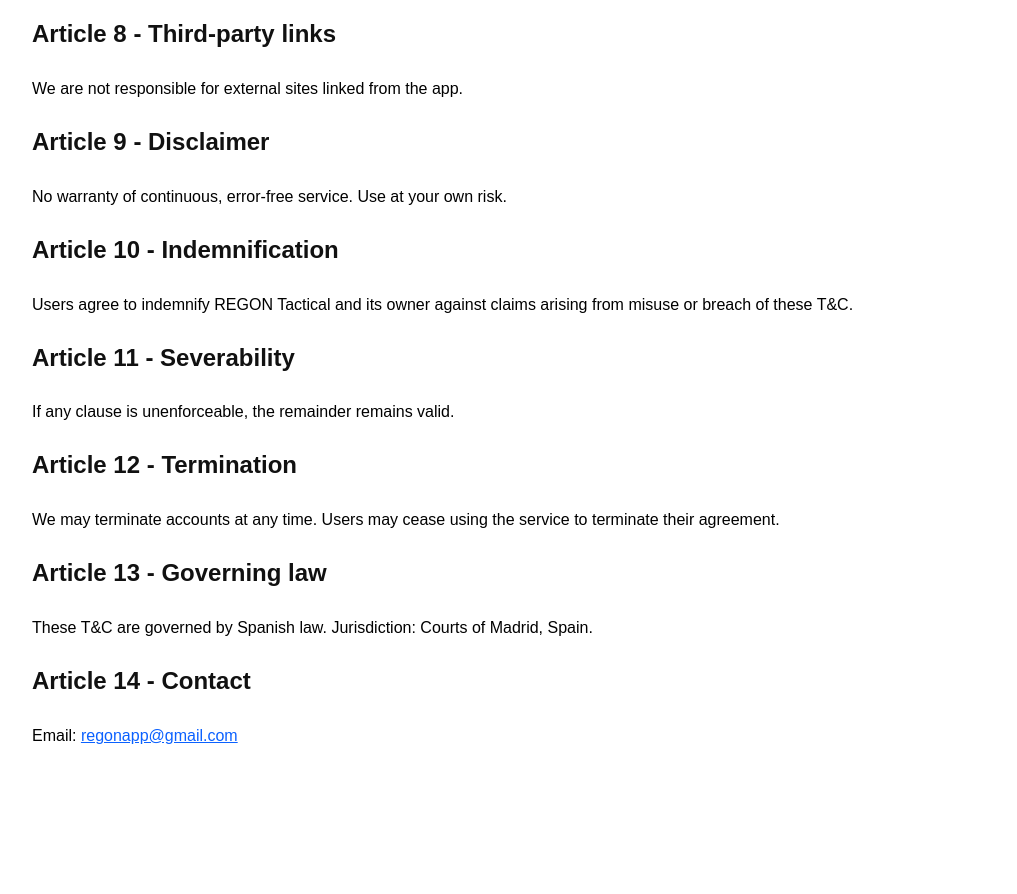
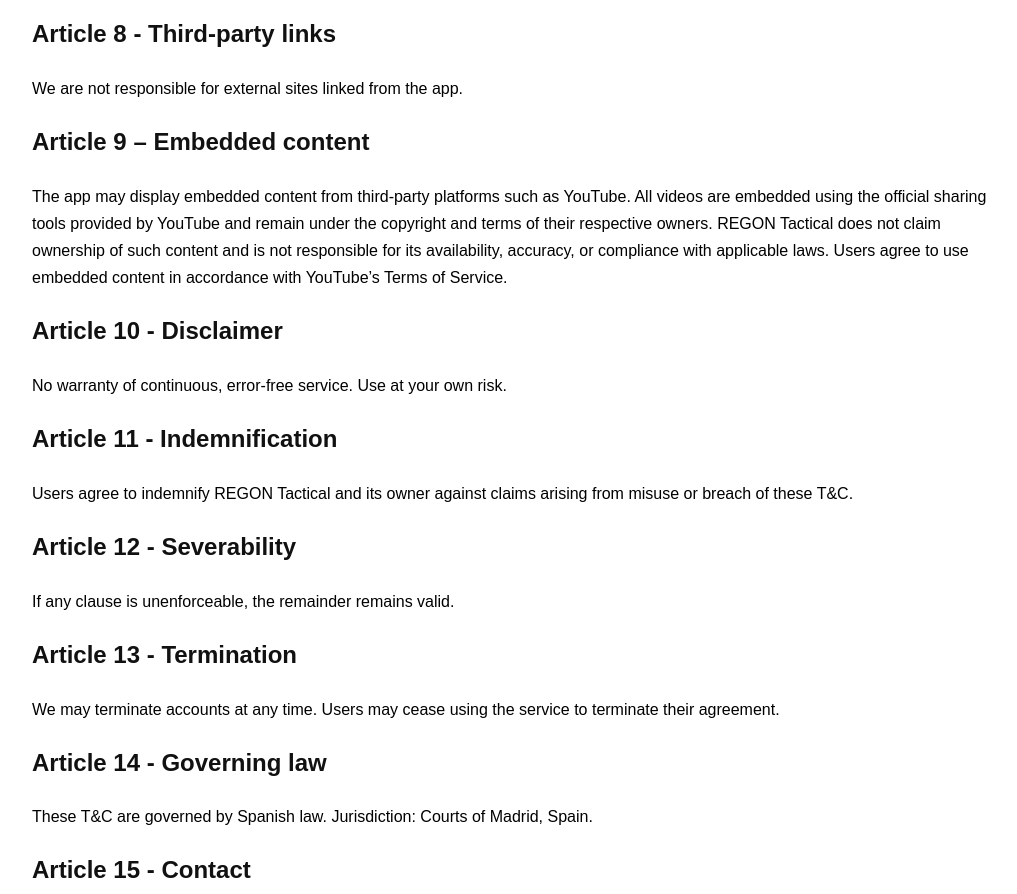
Before and after one commit to davidregon/regon-legal, a plain HTML site: page terms_conditions.html in a window 1280 px wide. Shown: the part 1060-1954 px from the top of the page, without its empty margins (8-1025 px from the left). Before the commit the page ends 1849 px from the top, so only its background shows below. Drawn offline with Linux system fonts and the light colour scheme.

Commit message:
Update terms_conditions.html

```diff
--- a/terms_conditions.html
+++ b/terms_conditions.html
@@ -41,22 +41,30 @@
   <h2>Article 8 - Third‑party links</h2>
   <p>We are not responsible for external sites linked from the app.</p>
 
-  <h2>Article 9 - Disclaimer</h2>
+  <h2>Article 9 – Embedded content</h2>
+<p>
+The app may display embedded content from third-party platforms such as YouTube.
+All videos are embedded using the official sharing tools provided by YouTube and remain under the copyright and terms of their respective owners.
+REGON Tactical does not claim ownership of such content and is not responsible for its availability, accuracy, or compliance with applicable laws.
+Users agree to use embedded content in accordance with YouTube’s Terms of Service.
+</p>
+
+  <h2>Article 10 - Disclaimer</h2>
   <p>No warranty of continuous, error‑free service. Use at your own risk.</p>
 
-  <h2>Article 10 - Indemnification</h2>
+  <h2>Article 11 - Indemnification</h2>
   <p>Users agree to indemnify REGON Tactical and its owner against claims arising from misuse or breach of these T&C.</p>
 
-  <h2>Article 11 - Severability</h2>
+  <h2>Article 12 - Severability</h2>
   <p>If any clause is unenforceable, the remainder remains valid.</p>
 
-  <h2>Article 12 - Termination</h2>
+  <h2>Article 13 - Termination</h2>
   <p>We may terminate accounts at any time. Users may cease using the service to terminate their agreement.</p>
 
-  <h2>Article 13 - Governing law</h2>
+  <h2>Article 14 - Governing law</h2>
   <p>These T&C are governed by Spanish law. Jurisdiction: Courts of Madrid, Spain.</p>
 
-  <h2>Article 14 - Contact</h2>
+  <h2>Article 15 - Contact</h2>
   <p>Email: <a href="mailto:regonapp@gmail.com">regonapp@gmail.com</a></p>
 </body>
 </html>
```
